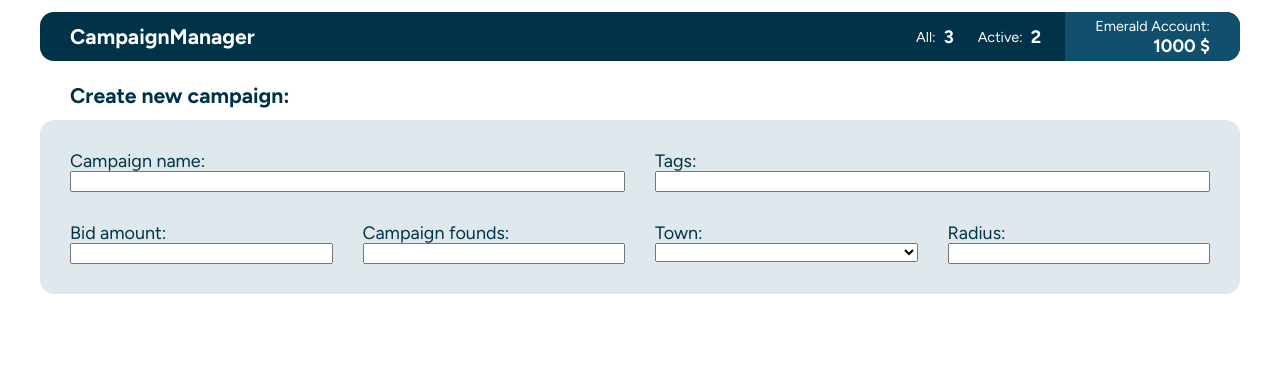
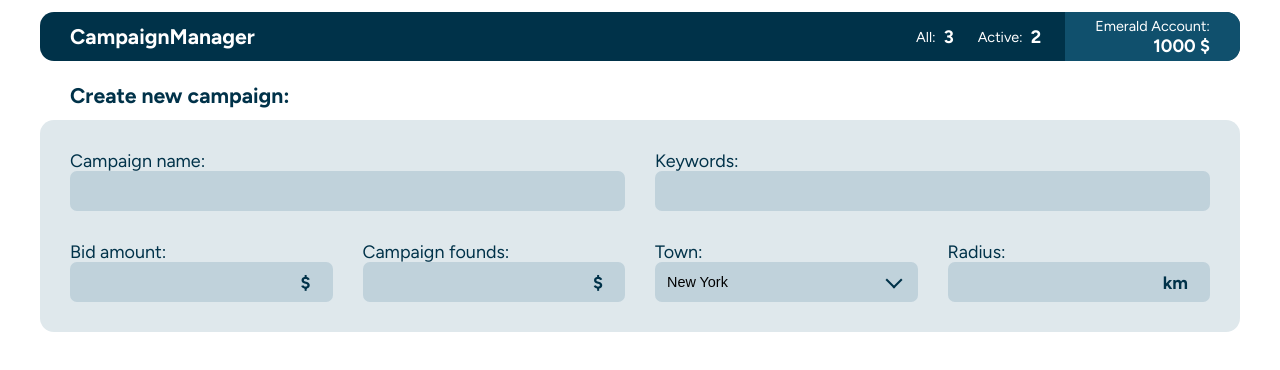
Before and after one commit to BarteXikora/campaign-manager, a React (Create React App) app: page /create in a window 1280 px wide. Shown: the top 370 px of the page. Built offline with nearby package versions, Linux system fonts and the light colour scheme; the HTML template or start-up script is replaced by a standard one.

Commit message:
Used custom UI coponents in the Form

```diff
--- a/src/components/layout/form/Form.tsx
+++ b/src/components/layout/form/Form.tsx
@@ -1,19 +1,29 @@
 import StyledForm from './Form.style'
 
+import Input from '../../ui/input/Input'
+import TagsInput from '../../ui/tagsInput/TagsInput'
+import Select from '../../ui/select/Select'
+
+import { useState } from 'react'
+
+const __datalist = ['Exaple', 'Test', 'Demo', 'Sample', 'Mockup', 'Prototype']
+
 const Form = () => {
+    const [keywords, setKeywords] = useState<string[]>([])
+
     return <StyledForm>
         <form>
             <section>
                 <label>
                     <span>Campaign name:</span>
-                    <input type="text" />
+                    <Input />
                 </label>
             </section>
 
             <section>
                 <label>
-                    <span>Tags:</span>
-                    <input type="text" />
+                    <span>Keywords:</span>
+                    <TagsInput datalist={__datalist} selectedTags={keywords} setSelectedTags={setKeywords} />
                 </label>
             </section>
 
@@ -21,14 +31,14 @@ const Form = () => {
                 <div>
                     <label>
                         <span>Bid amount:</span>
-                        <input type="number" />
+                        <Input type='number' $unit='$' />
                     </label>
                 </div>
 
                 <div>
                     <label>
                         <span>Campaign founds:</span>
-                        <input type="number" />
+                        <Input type='number' $unit='$' />
                     </label>
                 </div>
             </section>
@@ -37,14 +47,20 @@ const Form = () => {
                 <div>
                     <label>
                         <span>Town:</span>
-                        <select></select>
+                        <Select>
+                            <option value="new_york">New York</option>
+                            <option value="los_angeles">Los Angeles</option>
+                            <option value="chicago">Chicago</option>
+                            <option value="houston">Houston</option>
+                            <option value="miami">Miami</option>
+                        </Select>
                     </label>
                 </div>
 
                 <div>
                     <label>
                         <span>Radius:</span>
-                        <input type="number" />
+                        <Input type='number' $unit='km' />
                     </label>
                 </div>
             </section>
```
